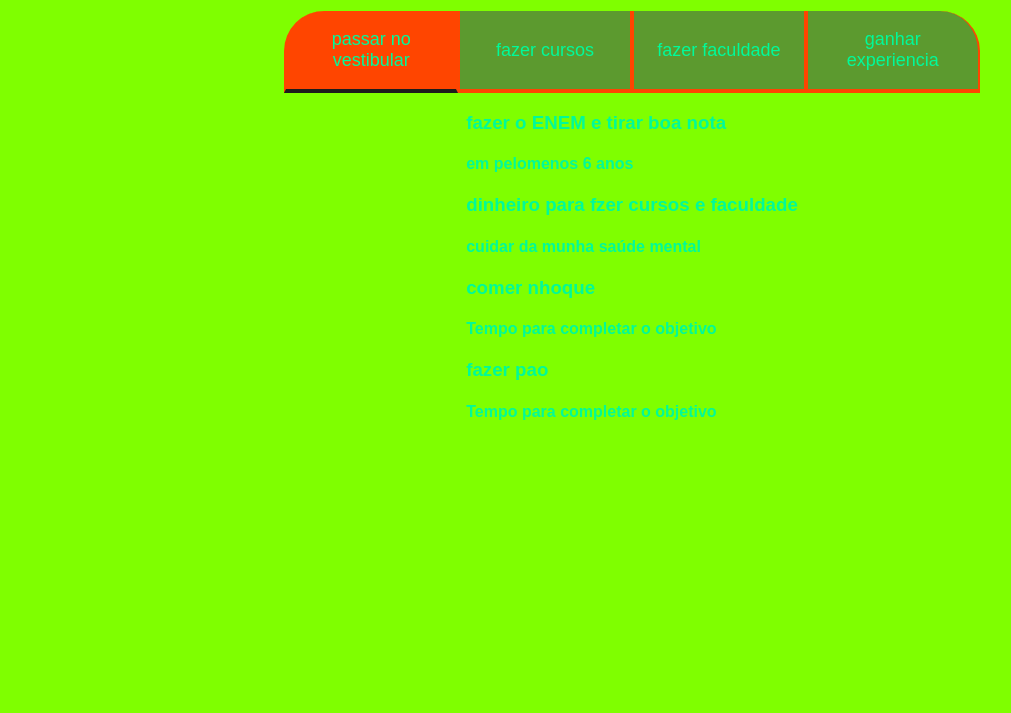
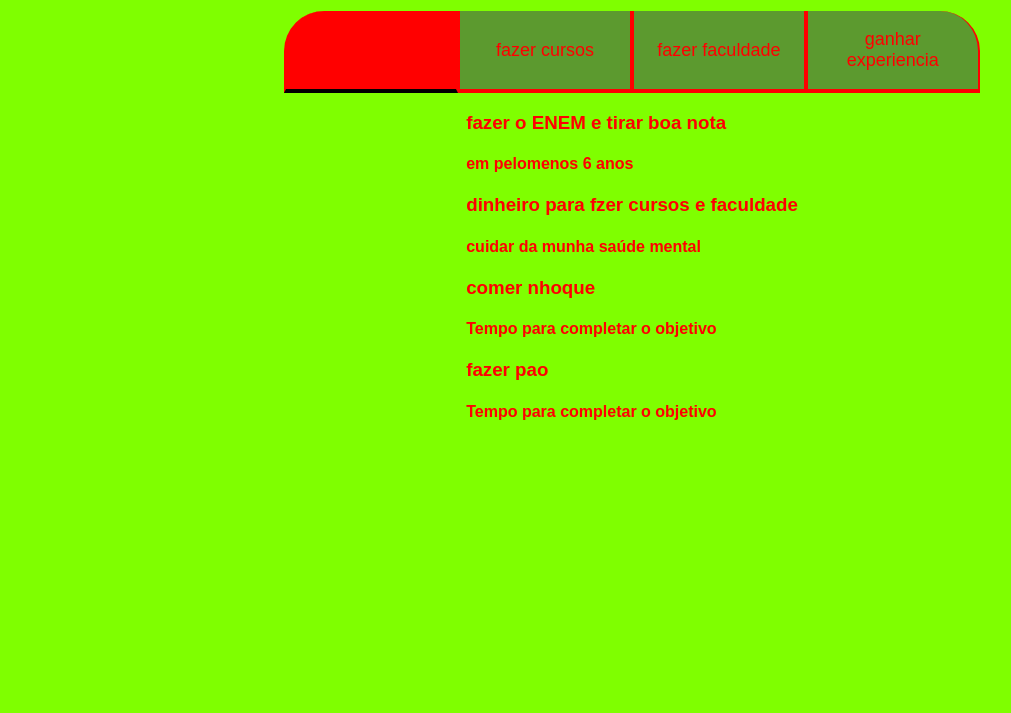
Before and after one commit to renan0000000/javascript-projetos-d-vd, a plain HTML site: page index.html in a window 1280 px wide. Shown: the part 87-800 px from the top of the page, without its empty margins (8-1019 px from the left). Drawn offline with Linux system fonts and the light colour scheme.

Commit message:
Update style.css

```diff
--- a/style.css
+++ b/style.css
@@ -1,9 +1,9 @@
 
 :root {
     --cor-de-fundo: #7FFF00;
-    --preto: #1C1C1C;
-    --vermelho: #00FA9A;
-    --botao-ativo: #FF4500;
+    --preto: #000000;
+    --vermelho: #FF0000;
+    --botao-ativo: #FF0000;
     --botao-inativo: rgba(58, 55, 94, 0.5);
     --texto-fundo: rgba(58, 55, 94, 0.3);
 }
```
